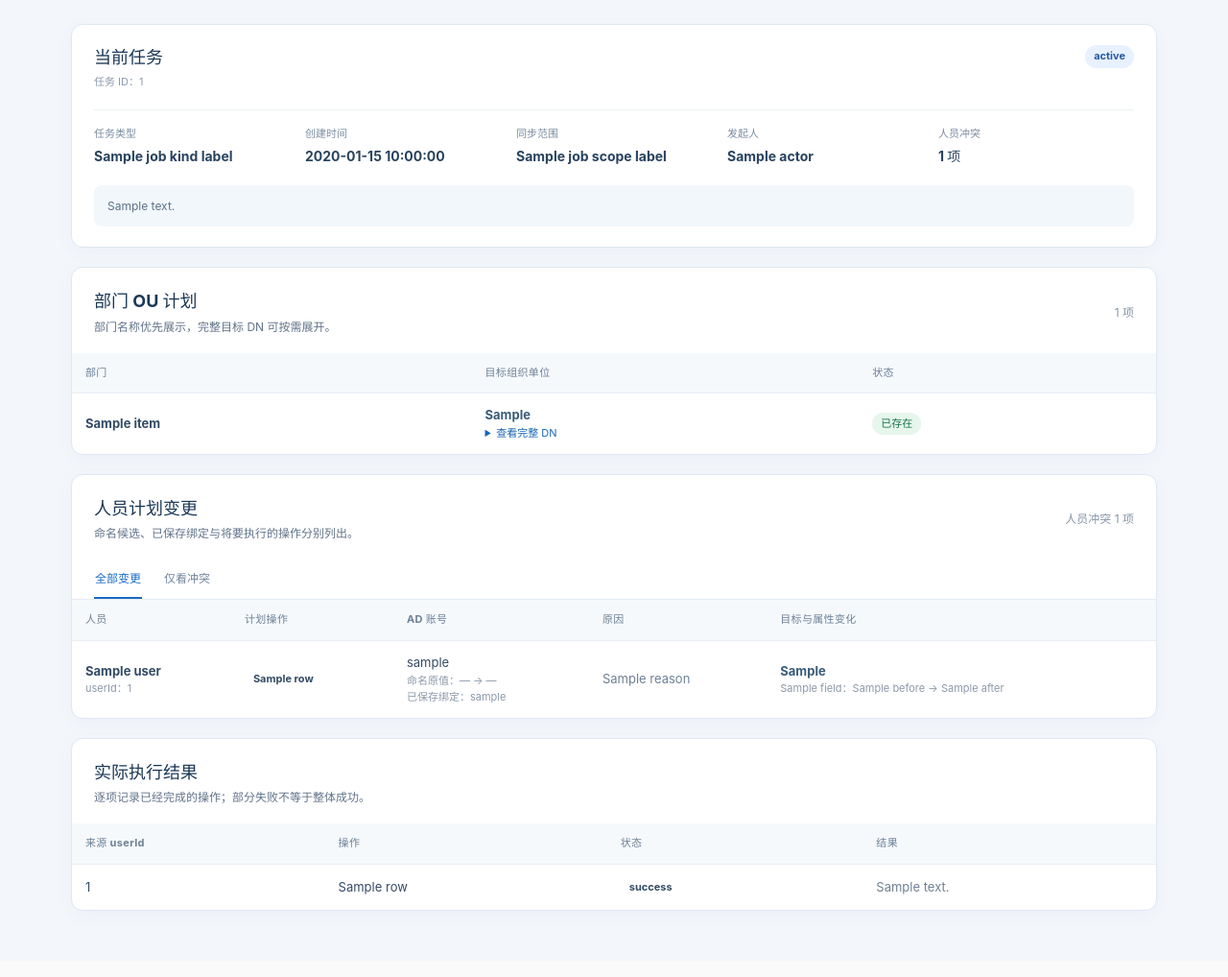
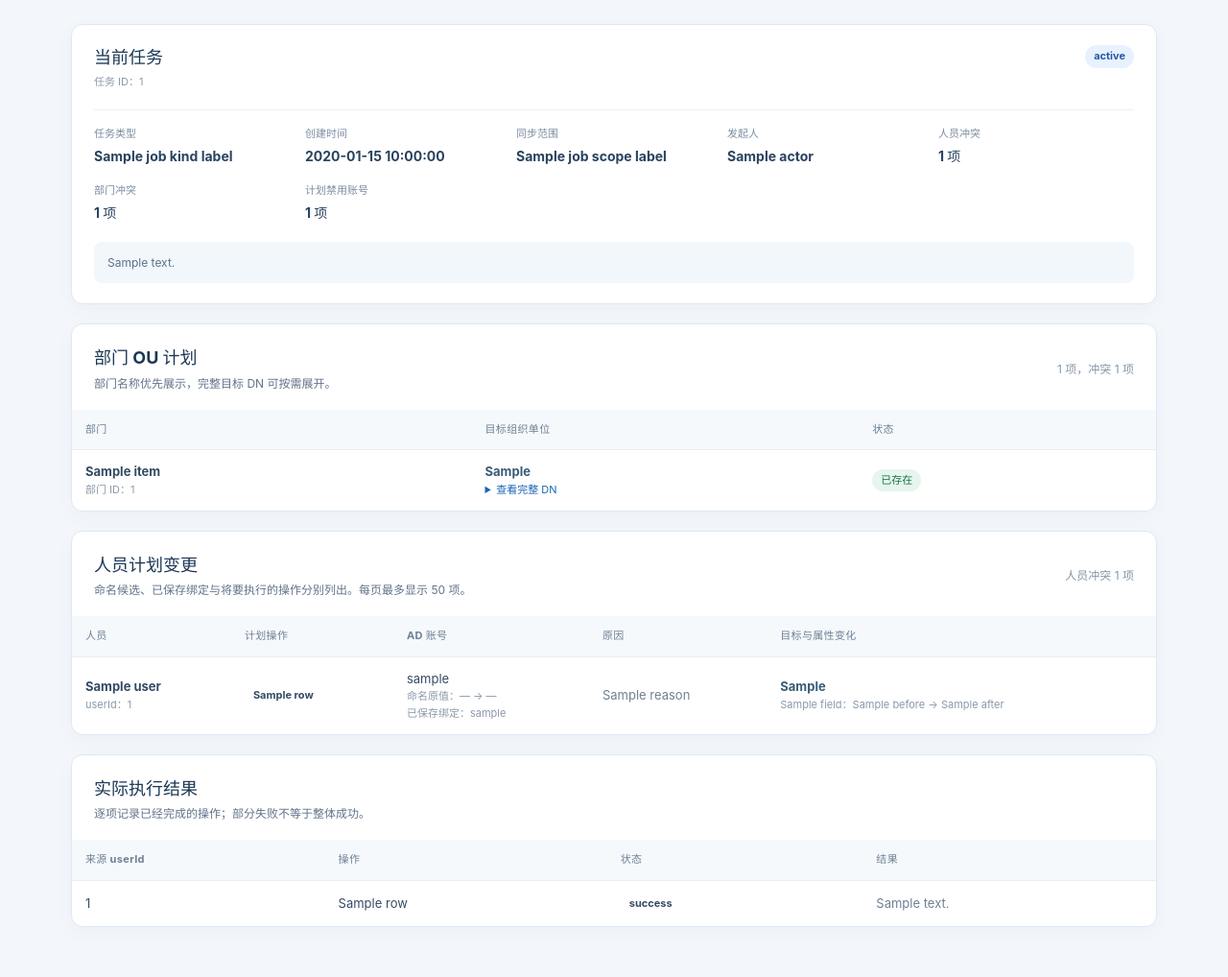
Before and after one commit to liugang926/AD-Org-Sync, a Django app: template sync_app/templates/job.html in a window 1280 px wide. Shown: the part 195-1213 px from the top of the page at 96% size. Before the commit the page ends 1144 px from the top, so only its background shows below. Run offline with Django 3.2, Linux system fonts and the light colour scheme; the template is opened without the code that fills it: most values are stand-ins (such as "Sample title", 1, 10 or a date in 2020).

Commit message:
Make sync job plans easier to review at scale

```diff
--- a/sync_app/templates/job.html
+++ b/sync_app/templates/job.html
@@ -8,22 +8,22 @@
 
 <section class="card task-overview">
   <div class="task-overview-head"><div><h2>当前任务</h2><small>任务 ID：{{ job.id }}</small></div><span class="status-pill tone-{{ job_status_tone }}">{{ job_status_label }}</span></div>
-  <dl class="task-facts"><div><dt>任务类型</dt><dd>{{ job_kind_label }}</dd></div><div><dt>创建时间</dt><dd>{{ job.created_at|date:"Y-m-d H:i:s" }}</dd></div><div><dt>同步范围</dt><dd>{{ job_scope_label }}</dd></div><div><dt>发起人</dt><dd>{{ job.actor }}</dd></div><div><dt>人员冲突</dt><dd>{{ conflict_count }} 项</dd></div></dl>
+  <dl class="task-facts"><div><dt>任务类型</dt><dd>{{ job_kind_label }}</dd></div><div><dt>创建时间</dt><dd>{{ job.created_at|date:"Y-m-d H:i:s" }}</dd></div><div><dt>同步范围</dt><dd>{{ job_scope_label }}</dd></div><div><dt>发起人</dt><dd>{{ job.actor }}</dd></div><div><dt>人员冲突</dt><dd>{{ conflict_count }} 项</dd></div><div><dt>部门冲突</dt><dd>{{ department_conflict_count }} 项</dd></div><div><dt>计划禁用账号</dt><dd>{{ disable_count }} 项</dd></div></dl>
   {% if job.message %}<p class="hint-block">{{ job.message }}</p>{% endif %}
-  {% if job.plan.high_risk %}<p class="notice" role="alert">该计划超过禁用保护阈值。请逐项核对受影响账号，再确认执行。</p>{% endif %}
+  {% if job.plan.high_risk %}<p class="notice" role="alert">该计划超过禁用保护阈值。请<a href="?only=disables#person-plan">查看全部 {{ disable_count }} 个待禁用账号</a>，逐页核对后再确认执行。</p>{% endif %}
 </section>
 
-<section class="card listing-card">
-  <div class="card-head"><div><h2>部门 OU 计划</h2><p>部门名称优先展示，完整目标 DN 可按需展开。</p></div><span class="section-note">{{ job.plan.departments|length }} 项</span></div>
+<section class="card listing-card" id="department-plan">
+  <div class="card-head"><div><h2>部门 OU 计划</h2><p>部门名称优先展示，完整目标 DN 可按需展开。</p></div><span class="section-note">{{ job.plan.departments|length }} 项，冲突 {{ department_conflict_count }} 项</span></div>
   <div class="table-wrap"><table><thead><tr><th>部门</th><th>目标组织单位</th><th>状态</th></tr></thead><tbody>
-    {% for item in job.plan.departments %}<tr><td><strong>{{ item.name }}</strong></td><td>{% if item.dn %}<span class="ou-label">{{ item.dn|truncatechars:72 }}</span><details><summary>查看完整 DN</summary><code class="dn-value">{{ item.dn }}</code></details>{% else %}<span class="muted">待确认</span>{% endif %}</td><td>{% if item.action == "conflict" %}<span class="status-pill tone-warning">冲突</span><small>{{ item.reason }}</small>{% elif item.guid %}<span class="status-pill tone-success">已存在</span>{% else %}<span class="status-pill tone-active">待创建</span>{% endif %}</td></tr>
+    {% for item in job.plan.departments %}<tr><td><strong>{{ item.name }}</strong><small>部门 ID：{{ item.source_id }}</small></td><td>{% if item.dn %}<span class="ou-label">{{ item.dn|truncatechars:72 }}</span><details><summary>查看完整 DN</summary><code class="dn-value">{{ item.dn }}</code></details>{% else %}<span class="muted">待确认</span>{% endif %}</td><td>{% if item.action == "conflict" %}<span class="status-pill tone-warning">冲突</span><small>{{ item.reason }}</small><small><a href="{% url 'departments' %}?q={{ item.source_id|urlencode }}">查看部门并处理</a></small>{% elif item.guid %}<span class="status-pill tone-success">已存在</span>{% else %}<span class="status-pill tone-active">待创建</span>{% endif %}</td></tr>
     {% empty %}<tr><td colspan="3" class="empty-cell">此范围没有部门变更。</td></tr>{% endfor %}
   </tbody></table></div>
 </section>
 
-<section class="card listing-card">
-  <div class="card-head"><div><h2>人员计划变更</h2><p>命名候选、已保存绑定与将要执行的操作分别列出。</p></div><span class="section-note">人员冲突 {{ conflict_count }} 项</span></div>
-  {% if conflict_count %}<nav class="filter-tabs" aria-label="计划筛选"><a href="{% url 'job' job.id %}" {% if not show_conflicts_only %}aria-current="page"{% endif %}>全部变更</a><a href="{% url 'job' job.id %}?only=conflicts" {% if show_conflicts_only %}aria-current="page"{% endif %}>仅看冲突</a></nav>{% endif %}
+<section class="card listing-card" id="person-plan">
+  <div class="card-head"><div><h2>人员计划变更</h2><p>命名候选、已保存绑定与将要执行的操作分别列出。每页最多显示 50 项。</p></div><span class="section-note">人员冲突 {{ conflict_count }} 项</span></div>
+  {% if job.plan.operations %}<nav class="filter-tabs" aria-label="计划筛选"><a href="{% url 'job' job.id %}#person-plan" {% if not plan_filter %}aria-current="page"{% endif %}>全部变更</a><a href="{% url 'job' job.id %}?only=conflicts#person-plan" {% if plan_filter == 'conflicts' %}aria-current="page"{% endif %}>仅看冲突（{{ conflict_count }}）</a><a href="{% url 'job' job.id %}?only=disables#person-plan" {% if plan_filter == 'disables' %}aria-current="page"{% endif %}>待禁用账号（{{ disable_count }}）</a></nav>{% endif %}
   <div class="table-wrap"><table><thead><tr><th>人员</th><th>计划操作</th><th>AD 账号</th><th>原因</th><th>目标与属性变化</th></tr></thead><tbody>
     {% for row in planned_rows %}{% with item=row.item %}<tr>
       <td><strong>{{ item.user.name|default:item.source_id }}</strong><small>userId：{{ item.source_id }}</small>{% if item.action == "conflict" %}<small><a href="{% url 'people' %}?q={{ item.source_id|urlencode }}">查看人员并处理</a></small>{% endif %}</td>
@@ -31,13 +31,15 @@
       <td>{{ item.username|default:"—" }}<small>命名原值：{{ item.raw_naming_value|default:"—" }} → {{ item.candidate|default:"—" }}</small><small>已保存绑定：{{ item.binding.username|default:"未绑定" }}</small></td>
       <td class="result-cell">{{ item.reason|default:"—" }}</td>
       <td>{% if item.ou %}<span class="ou-label">{{ item.ou|truncatechars:50 }}</span>{% endif %}{% for change in item.changes %}<small>{{ change.field }}：{{ change.before|default_if_none:"空" }} → {{ change.after|default_if_none:"空" }}</small>{% empty %}{% if not item.ou %}<span class="muted">无属性变更</span>{% endif %}{% endfor %}</td>
-    </tr>{% endwith %}{% empty %}<tr><td colspan="5" class="empty-cell">{% if show_conflicts_only %}没有人员冲突。{% else %}尚未生成计划，请稍后刷新。{% endif %}</td></tr>{% endfor %}
+    </tr>{% endwith %}{% empty %}<tr><td colspan="5" class="empty-cell">{% if plan_filter == 'conflicts' %}没有人员冲突。{% elif plan_filter == 'disables' %}没有待禁用账号。{% else %}尚未生成计划，请稍后刷新。{% endif %}</td></tr>{% endfor %}
   </tbody></table></div>
+  {% if planned_page.paginator.num_pages > 1 %}<nav class="pagination" aria-label="人员计划分页">{% if planned_page.has_previous %}<a href="?only={{ plan_filter }}&amp;page={{ planned_page.previous_page_number }}#person-plan">上一页</a>{% endif %}<span>第 {{ planned_page.number }} / {{ planned_page.paginator.num_pages }} 页，共 {{ planned_page.paginator.count }} 项</span>{% if planned_page.has_next %}<a href="?only={{ plan_filter }}&amp;page={{ planned_page.next_page_number }}#person-plan">下一页</a>{% endif %}</nav>{% endif %}
   {% if plan_has_conflicts %}<div class="execution-confirm"><p>当前计划包含冲突，请先处理后重新生成预览。</p></div>{% elif job.status == "preview_ready" or job.status == "needs_confirmation" %}<div class="execution-confirm"><p>执行会写入 AD；范围、来源或绑定改变后，需要重新生成预览。</p><form method="post">{% csrf_token %}{% if job.plan.high_risk %}<label class="inline-check"><input type="checkbox" name="confirmed" required>我已核对上述禁用账号清单，确认执行</label>{% endif %}<button type="submit">执行此计划</button></form></div>{% endif %}
 </section>
 
-<section class="card listing-card">
+<section class="card listing-card" id="execution-results">
   <div class="card-head"><div><h2>实际执行结果</h2><p>逐项记录已经完成的操作；部分失败不等于整体成功。</p></div></div>
   <div class="table-wrap"><table><thead><tr><th>来源 userId</th><th>操作</th><th>状态</th><th>结果</th></tr></thead><tbody>{% for row in operation_rows %}<tr><td>{{ row.operation.source_id }}</td><td>{{ row.label }}</td><td><span class="status-pill tone-{{ row.tone }}">{{ row.status }}</span></td><td class="result-cell">{{ row.operation.message|default:"—" }}</td></tr>{% empty %}<tr><td colspan="4" class="empty-cell">尚未执行。预览不代表 AD 已完成变更。</td></tr>{% endfor %}</tbody></table></div>
+  {% if operation_page.paginator.num_pages > 1 %}<nav class="pagination" aria-label="执行结果分页">{% if operation_page.has_previous %}<a href="?only={{ plan_filter }}&amp;page={{ planned_page.number }}&amp;result_page={{ operation_page.previous_page_number }}#execution-results">上一页</a>{% endif %}<span>第 {{ operation_page.number }} / {{ operation_page.paginator.num_pages }} 页，共 {{ operation_page.paginator.count }} 项</span>{% if operation_page.has_next %}<a href="?only={{ plan_filter }}&amp;page={{ planned_page.number }}&amp;result_page={{ operation_page.next_page_number }}#execution-results">下一页</a>{% endif %}</nav>{% endif %}
 </section>
 {% endblock %}
```
Also changed, not shown: sync_app/views.py (+17 -8 lines), tests/test_web.py (+54 -0 lines).
